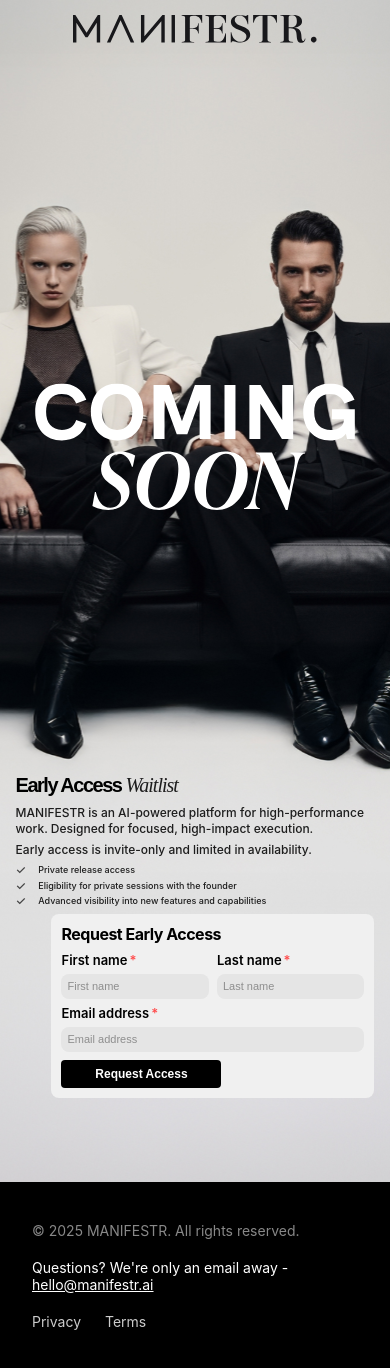
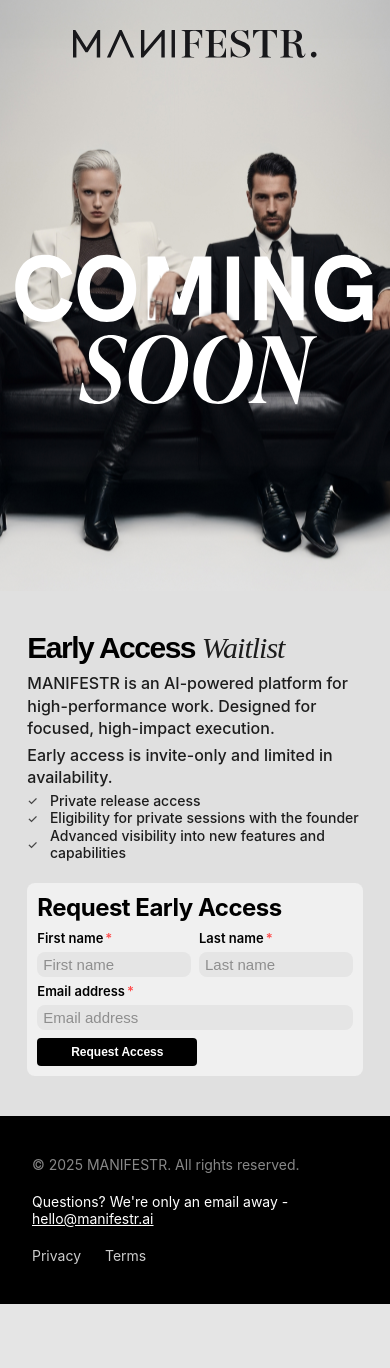
Before and after one commit to mohad2288naeem/manifestrLP, a Next.js app: page / in a window 390 px wide. After the commit the page ends 1304 px from the top, so only its background shows below. Built offline with nearby package versions, Linux system fonts and the light colour scheme.

Commit message:
new fixes

```diff
--- a/components/Hero.module.css
+++ b/components/Hero.module.css
@@ -1,7 +1,7 @@
 .hero {
   position: relative;
   width: 100%;
-  height: 210vh;
+  /* height: 210vh; */
   margin: 0;
   padding: 0;
   overflow: hidden;
@@ -12,6 +12,12 @@
   height: 100%;
   object-fit: cover;
   object-position: center top;
+}
+
+.backgroundPicture {
+  display: block;
+  width: 100%;
+  height: 100%;
 }
 
 .logoContainer {
@@ -52,14 +58,21 @@
   bottom: 0;
   left: 0;
   width: 100%;
-  height: 25%;
+  height: 27%;
   z-index: 30;
   display: flex;
   flex-direction: column;
   justify-content: space-around;
-  padding-bottom: 8%;
+  /* padding-bottom: 8%; */
 }
 
+
+
+@media (max-width: 1200px) {
+  .hero {
+  height: 210vh;
+}
+}
 /* Tablet */
 @media (max-width: 1024px) {
   .hero {
@@ -77,19 +90,27 @@
   }
 
   .waitlistWrapper {
-    height: 35%;
-    padding-bottom: 15%;
+    height: 27%;
+    /* padding-bottom: 15%; */
   }
 }
 
 /* Mobile */
 @media (max-width: 768px) {
   .hero {
-    height: 150vh;
+    height: auto;
+    min-height: 100vh;
+    display: flex;
+    flex-direction: column;
+  }
+
+  .backgroundPicture {
+    height: 100vh;
+    flex-shrink: 0;
   }
 
   .logoContainer {
-    top: 20px;
+    top: 40px;
   }
 
   .logo {
@@ -102,9 +123,13 @@
   }
 
   .waitlistWrapper {
-    padding-bottom: 20%;
+    position: relative;
+    height: auto;
+    bottom: auto;
+    left: auto;
+    padding: 40px 0;
+    background: #e0e0e0;
   }
-
 }
 
 @media (max-width: 640px) {
@@ -118,11 +143,19 @@
 
 @media (max-width: 480px) {
   .hero {
-    height: 140vh;
+    height: auto;
+  }
+
+  .backgroundImage {
+    height: 70vh;
+  }
+
+  .backgroundPicture {
+    height: 70vh;
   }
 
   .logoContainer {
-    top: 15px;
+    top: 30px;
   }
 
   .logo {
--- a/components/Hero.tsx
+++ b/components/Hero.tsx
@@ -8,11 +8,14 @@ import Waitlist from './Waitlist'
 export default function Hero() {
   return (
     <div className={styles.hero} style={{ position: 'relative' }}>
-      <img
-        src="/assets/background.svg"
-        className={styles.backgroundImage}
-        alt="Background"
-      />
+      <picture className={styles.backgroundPicture}>
+        <source media="(max-width: 768px)" srcSet="/assets/background-mob.svg" />
+        <img
+          src="/assets/background.svg"
+          className={styles.backgroundImage}
+          alt="Background"
+        />
+      </picture>
 
       {/* Top Logo */}
       <div className={styles.logoContainer}>
@@ -24,13 +27,13 @@ export default function Hero() {
       </div>
 
       {/* Center Coming Soon */}
-      <div className={styles.comingSoonContainer}>
+      {/* <div className={styles.comingSoonContainer}>
         <img
           src="/assets/comingsoon.svg"
           alt="Coming Soon"
           className={styles.comingSoon}
         />
-      </div>
+      </div> */}
 
       <div className={styles.waitlistWrapper}>
         <Waitlist />
--- a/components/Waitlist.module.css
+++ b/components/Waitlist.module.css
@@ -323,7 +323,7 @@
 
   .contentWrapper {
     display: flex;
-    flex-direction: column;
+    /* flex-direction: column; */
     gap: 12px;
     text-align: left;
     align-items: flex-start;
@@ -357,19 +357,19 @@
   }
 
   .title {
-    font-size: clamp(20px, 4.5vw, 32px);
+    font-size: clamp(30px, 4.5vw, 32px);
     line-height: 1.1;
     text-align: left;
     margin-bottom: 1vh;
   }
 
   .italic {
-    font-size: clamp(20px, 4.5vw, 32px);
+    font-size: clamp(30px, 4.5vw, 32px);
     line-height: 1.1;
   }
 
   .description {
-    font-size: clamp(12px, 2.5vw, 15px);
+    /* font-size: clamp(12px, 2.5vw, 15px); */
     line-height: 1.4;
     margin-bottom: 0.5vh;
     max-width: 100%;
@@ -378,13 +378,13 @@
   }
 
   .subtitle {
-    font-size: clamp(12px, 2.5vw, 15px);
+    /* font-size: clamp(12px, 2.5vw, 15px); */
     margin-bottom: 0.5vh;
   }
 
   .featureItem {
     margin-bottom: 0.5vh;
-    font-size: clamp(11px, 2.5vw, 14px);
+    /* font-size: clamp(11px, 2.5vw, 14px); */
   }
 
   .featureList {
@@ -409,25 +409,27 @@
 
 @media (max-width: 768px) {
   .waitlistSection {
-    padding: 0 4vw;
+    padding: 0 7vw;
   }
 
-  .formTitle {
+  /* .formTitle {
     font-size: 16px;
-  }
+  } */
 
   .contentWrapper {
-    gap: 4px;
+    gap: 20px;
     align-items: flex-end;
+    flex-direction: column;
     /* Keep form on the right-hand side */
   }
 
   .formContainer {
     width: 100%;
-    max-width: 75%;
+    max-width: 100%;
     padding: clamp(8px, 2vh, 16px);
     gap: 8px;
     border-radius: 8px;
+    align-self: flex-start;
   }
 
   .form {
@@ -451,13 +453,13 @@
   } */
 
   .featureItem {
-    font-size: clamp(9px, 2vw, 11px);
+    /* font-size: clamp(9px, 2vw, 11px); */
     margin-bottom: 1px;
   }
 
   .input {
     padding: 6px 6px;
-    font-size: 11px;
+    /* font-size: 11px; */
     height: 25px;
     border-radius: 8px;
   }
@@ -473,7 +475,7 @@
 
 @media (max-width: 480px) {
   .formContainer {
-    max-width: 90%;
+    /* max-width: 90%; */
     padding: 10px;
   }
 
```
Also changed, not shown: public/assets/background-mob.svg (added), public/assets/background.svg.
